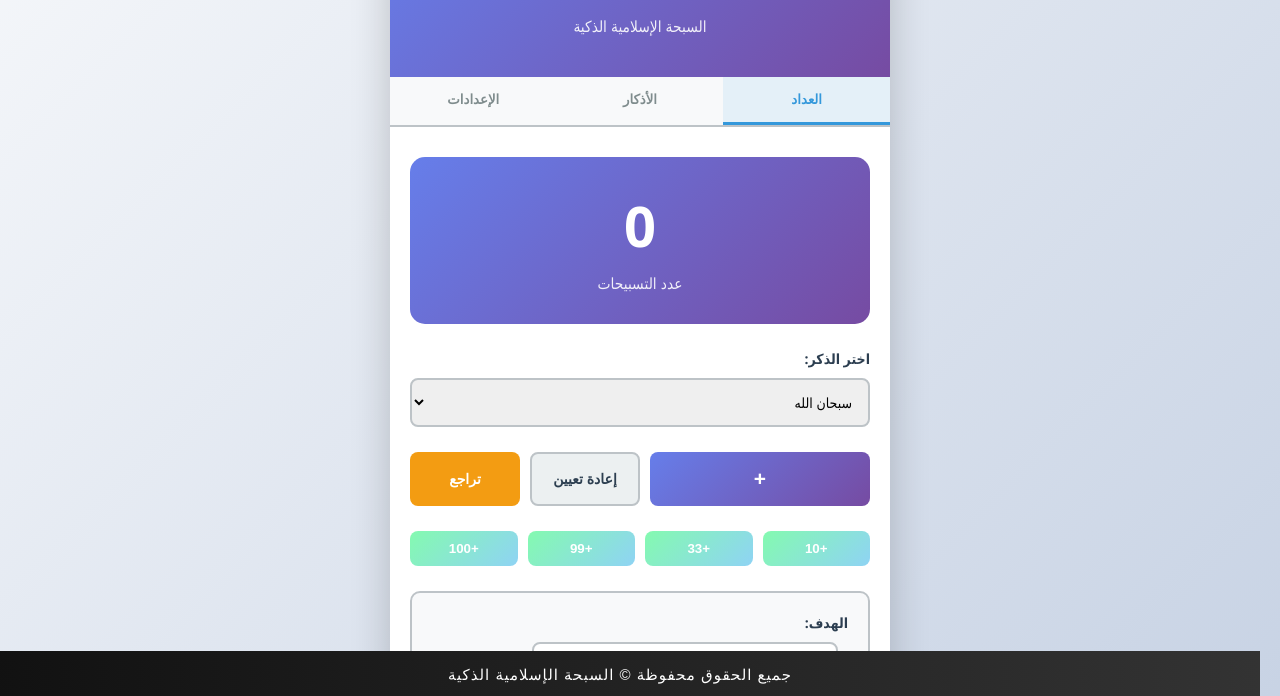
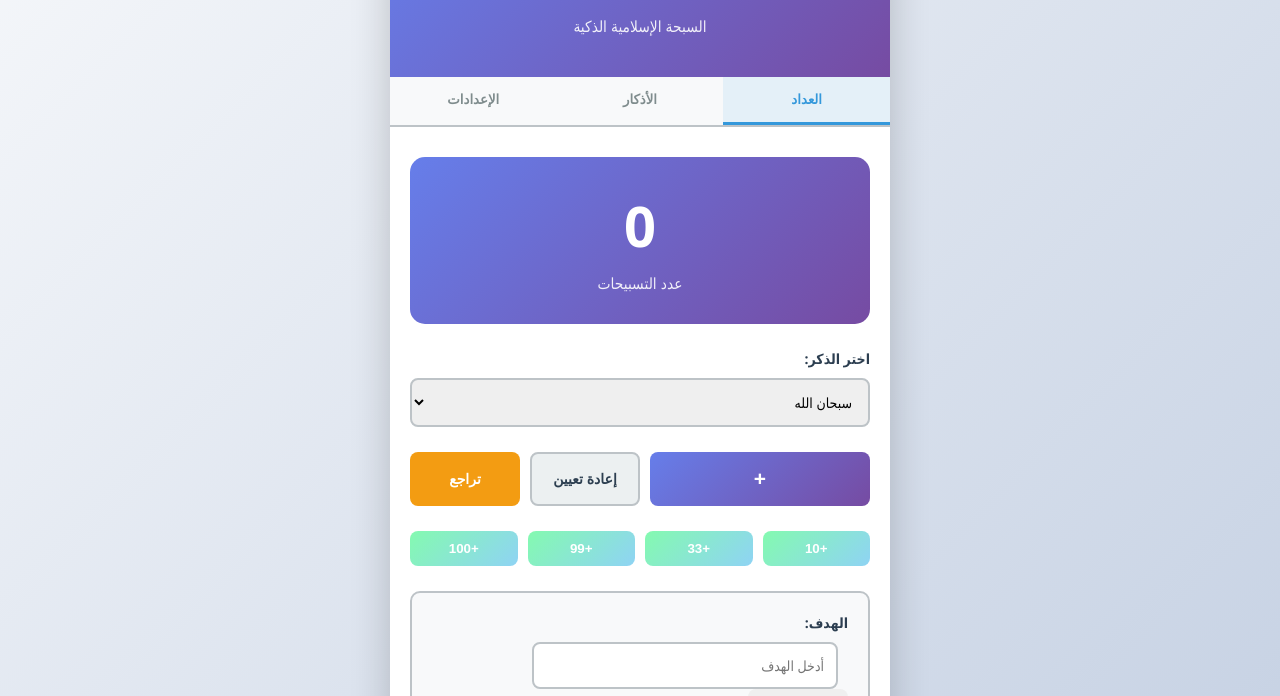
Before and after one commit to Masbha-sys/Masbaha, a website: page index.html in a window 1280 px wide. Shown: the part 101-797 px from the top of the page. Drawn offline with Linux system fonts and the light colour scheme.

Commit message:
Remove footer from index.html
Removed footer section from the HTML file.

```diff
--- a/index.html
+++ b/index.html
@@ -164,19 +164,7 @@
 
     <script src="script.js"></script>
 
-    <footer style="
-    position: fixed;
-    bottom: 0;
-    width: 100%;
-    background: linear-gradient(90deg,#111,#333);
-    color: #fff;
-    text-align: center;
-    padding: 15px;
-    font-family: Arial;
-    font-size: 15px;
-    letter-spacing: 1px;
-">
-    جميع الحقوق محفوظة © السبحة الإسلامية الذكية
-</footer>
+
+
 </body>
 </html>
```
